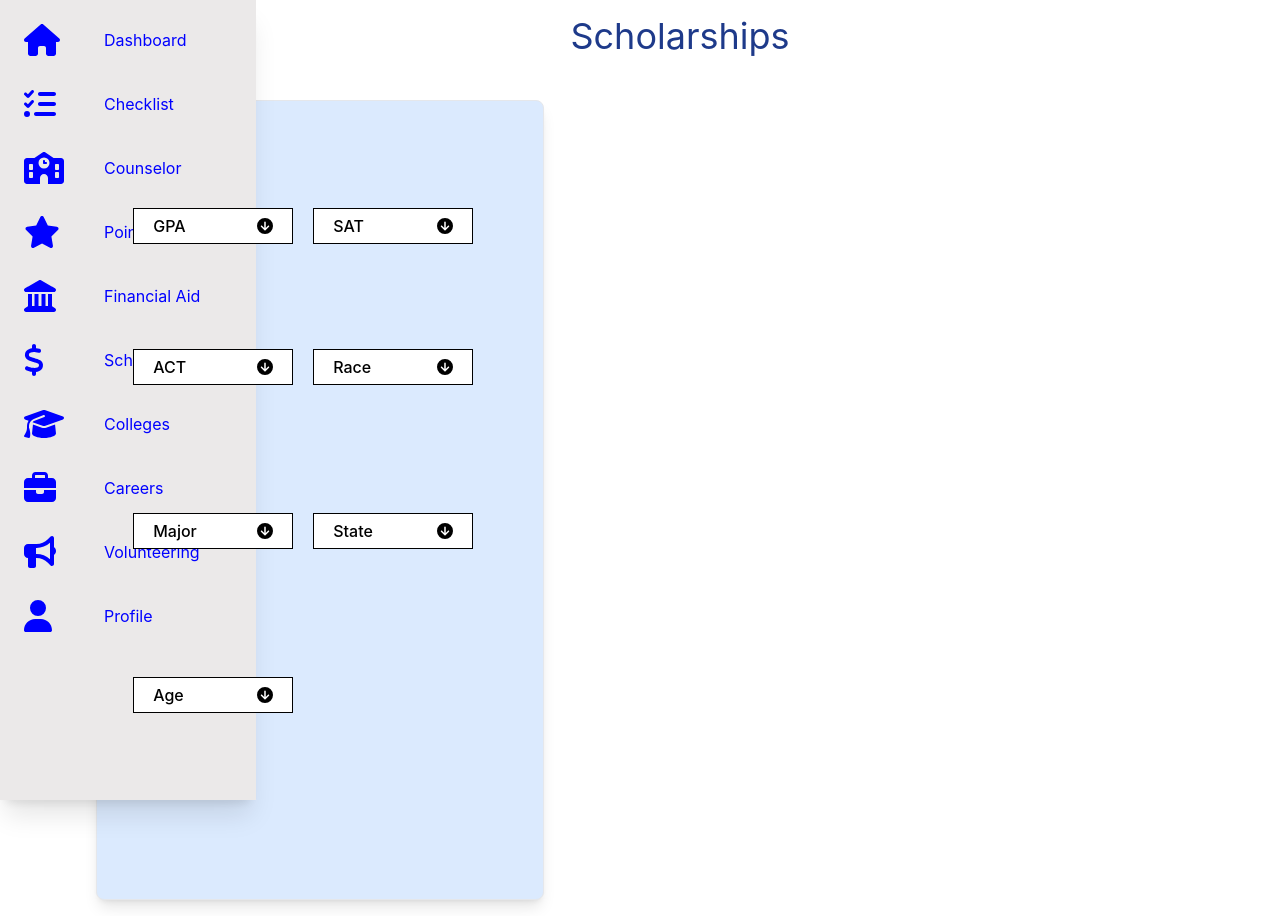
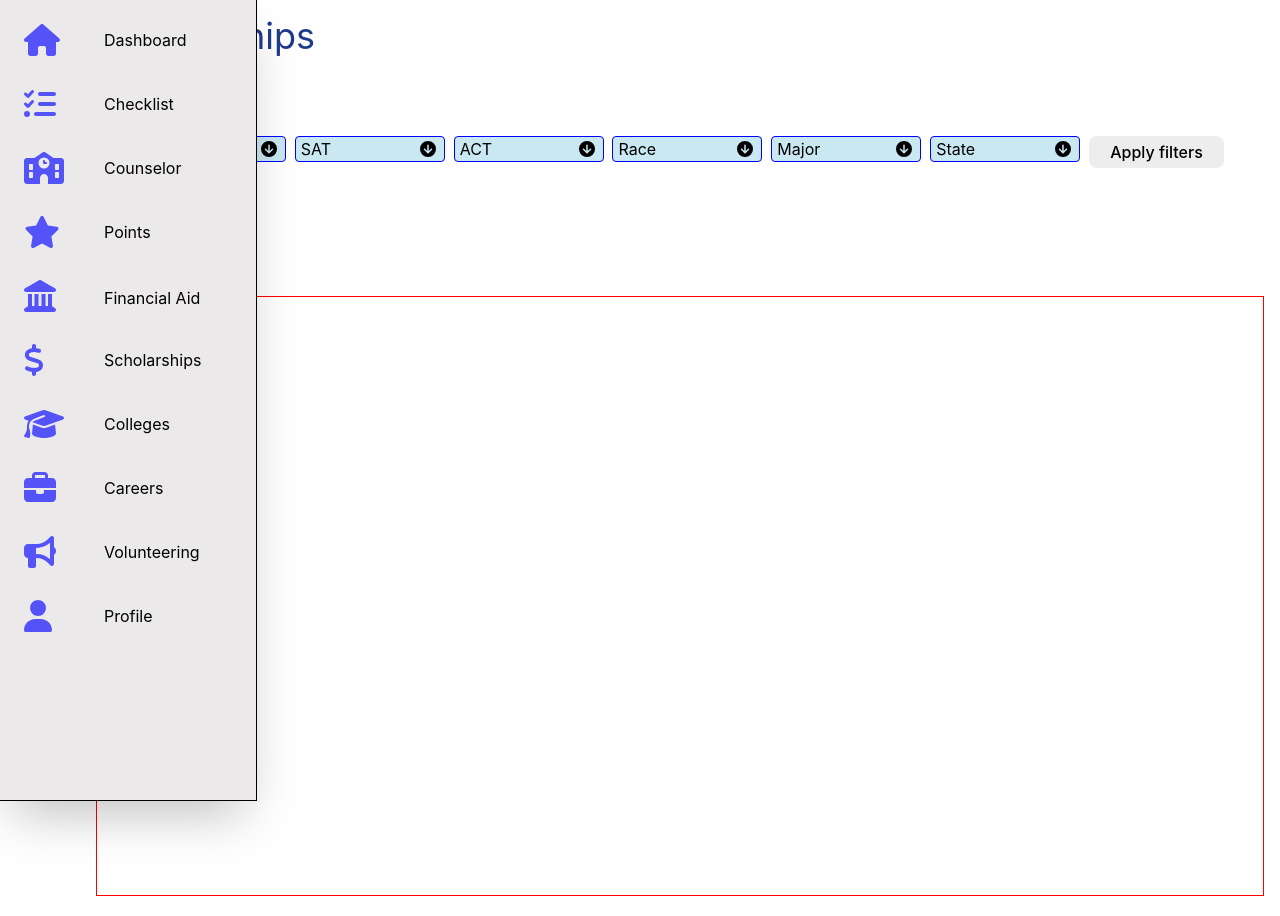
Before and after one commit to UsmanKhld/HiScholar-Django-React, a React (Vite) app in the folder frontend/: page /scholarships in a window 1280 px wide. Built offline with nearby package versions, Linux system fonts and the light colour scheme.

Commit message:
scholarships changes

```diff
--- /dev/null
+++ b/frontend/src/Components/Dropdown/Dropdown.css
@@ -0,0 +1,42 @@
+.dropdown_container {
+    display: flex;
+    justify-content: space-between;
+    border-width: 1px;
+    border-color: blue;
+    width: 150px;
+    border-radius: 4px;
+    background-color:rgb(201, 232, 242);
+    padding-left: 5px;
+}
+
+.dropdown_menu {
+    width: 150px;
+    height: 100px;
+    border-width: 1px;
+    background-color: rgb(233, 236, 237);
+    border-color: lightblue;
+}
+
+.scrollbar-thin::-webkit-scrollbar {
+    width: 4px; /* Width of the vertical scrollbar */
+    height: 4px; /* Height of the horizontal scrollbar */
+  }
+
+  .scrollbar-thin::-webkit-scrollbar-track {
+    background: #f1f1f1; /* Background of the scrollbar track */
+  }
+
+  .scrollbar-thin::-webkit-scrollbar-thumb {
+    background: #888; /* Color of the scrollbar thumb */
+    border-radius: 10px; /* Rounded corners of the scrollbar thumb */
+  }
+
+  .scrollbar-thin::-webkit-scrollbar-thumb:hover {
+    background: #555; /* Color when hovering over the scrollbar thumb */
+  }
+
+  /* Firefox scrollbar */
+  .scrollbar-thin {
+    scrollbar-width:thin;
+    scrollbar-color: #888 #f1f1f1;
+  }
--- /dev/null
+++ b/frontend/src/Components/Dropdown/Dropdown.jsx
@@ -0,0 +1,31 @@
+import React, { useState } from 'react'
+import { faCircleArrowUp, faCircleArrowDown } from '@fortawesome/free-solid-svg-icons'
+import { FontAwesomeIcon } from '@fortawesome/react-fontawesome'
+import './Dropdown.css'
+
+export const Dropdown = (props) => {
+
+    const [isOpen, setIsOpen] = useState(false);
+    const data = props.data;
+
+  return (
+    <div className='relative'>
+        <div className='dropdown_container ' onClick={() => setIsOpen(!isOpen)}>
+            {props.title}
+            <FontAwesomeIcon className='flex justify-end mr-2 mt-1' icon={isOpen ? faCircleArrowUp : faCircleArrowDown} />
+
+        </div>
+        { isOpen && (
+            <div className='dropdown_menu scrollbar-thin overflow-y-auto'>
+                {data.map((item, i) => (
+                    <div key={i}>
+                        <p>{item.filter}</p>
+                    </div>
+                ))}
+            </div>
+        )}
+    </div>
+  )
+}
+
+export default Dropdown
--- a/frontend/src/Components/Navbar/Navbar.css
+++ b/frontend/src/Components/Navbar/Navbar.css
@@ -7,6 +7,7 @@
     --tw-shadow: 0 20px 25px -5px rgb(0 0 0 / 0.1), 0 8px 10px -6px rgb(0 0 0 / 0.1);
     --tw-shadow-colored: 0 20px 25px -5px var(--tw-shadow-color), 0 8px 10px -6px var(--tw-shadow-color);
     box-shadow: var(--tw-ring-offset-shadow, 0 0 #0000), var(--tw-ring-shadow, 0 0 #0000), var(--tw-shadow);
+    z-index: 1;
 }
 
 .sidenav-nav {
@@ -40,22 +41,41 @@
 }
 
 .sidenav-link .sidenav-icons {
-    margin-right: 0.5em; /* Adjust icon margin as needed */
+    margin-right: 0.5em;
+    color: rgba(0, 0, 255, 0.644); /* Adjust icon margin as needed */
 }
 
 .sidenav-link .link-text {
     position: absolute; /* Position text absolutely */
     left: 5rem;
     display: none;
+    color: black;
 }
 
 .sidenav:hover {
     width: 16rem;
+    z-index: 1;
 }
 
 .sidenav:hover .link-text {
     display:block;
-    text-align: center;
+    text-align: left;
+
+
+}
+
+.sidenav-item:hover .link-text {
+    font-weight: bold;
+    transition-property: all;
+    transition-timing-function: cubic-bezier(0.4, 0, 0.2, 1);
+    transition-duration: 150ms;
+}
+
+.sidenav-item:hover .sidenav-icons {
+    color: blue;
+    transition-property: all;
+    transition-timing-function: cubic-bezier(0.4, 0, 0.2, 1);
+    transition-duration: 150ms;
 }
 
 .sidenav:hover .sidenav-icons {
--- a/frontend/src/Components/Navbar/Navbar.jsx
+++ b/frontend/src/Components/Navbar/Navbar.jsx
@@ -6,7 +6,7 @@ import { faHouse, faListCheck, faSchool, faStar, faLandmark, faDollarSign, faGra
 export const Navbar = () => {
   return (
     <div>
-      <nav className='sidenav'>
+      <nav className='sidenav shadow-2xl outline outline-1'>
         <ul className='sidenav-nav'>
           <li className='sidenav-item'>
             <a href='/dashboard' className='sidenav-link'>
@@ -39,7 +39,7 @@ export const Navbar = () => {
           <li className='sidenav-item'>
             <a href='/financial-aid' className='sidenav-link'>
               <FontAwesomeIcon icon={faLandmark} className='sidenav-icons fa-2x' />
-              <span className='link-text'>Financial Aid</span>
+              <span className='link-text h-5 w-32'>Financial Aid</span>
             </a>
           </li>
 
--- a/frontend/src/Pages/Scholarships/Scholarships.css
+++ b/frontend/src/Pages/Scholarships/Scholarships.css
@@ -1,18 +1,18 @@
-.scrollbar-thin::-webkit-scrollbar {
+::-webkit-scrollbar {
     width: 4px; /* Width of the vertical scrollbar */
     height: 4px; /* Height of the horizontal scrollbar */
   }
 
-  .scrollbar-thin::-webkit-scrollbar-track {
+  ::-webkit-scrollbar-track {
     background: #f1f1f1; /* Background of the scrollbar track */
   }
 
-  .scrollbar-thin::-webkit-scrollbar-thumb {
+  ::-webkit-scrollbar-thumb {
     background: #888; /* Color of the scrollbar thumb */
     border-radius: 10px; /* Rounded corners of the scrollbar thumb */
   }
 
-  .scrollbar-thin::-webkit-scrollbar-thumb:hover {
+  ::-webkit-scrollbar-thumb:hover {
     background: #555; /* Color when hovering over the scrollbar thumb */
   }
 
@@ -21,3 +21,18 @@
     scrollbar-width:thin;
     scrollbar-color: #888 #f1f1f1;
   }
+
+.filters_container {
+  margin-top: 40px;
+  height: 200px;
+  width:max;
+  padding: 40px;
+}
+
+.scholarships_container {
+  border-width: 1px;
+  border-color: red;
+  width: max;
+  height: 600px;
+  padding-left: 40px;
+}
--- a/frontend/src/Pages/Scholarships/Scholarships.jsx
+++ b/frontend/src/Pages/Scholarships/Scholarships.jsx
@@ -4,6 +4,7 @@ import { faCircleArrowUp, faCircleArrowDown } from '@fortawesome/free-solid-svg-
 import { FontAwesomeIcon } from '@fortawesome/react-fontawesome'
 import { GPA, SAT, ACT, Race, Major, State, Age } from './filters'
 import './Scholarships.css'
+import Dropdown from '../../Components/Dropdown/Dropdown'
 
 export const Scholarships = () => {
 
@@ -16,196 +17,26 @@ export const Scholarships = () => {
   return (
     <div>
       <Navbar />
-      <main>
-        <div className="text-4xl text-blue-900 flex justify-center">
+      <main >
+        <div className="text-4xl text-blue-900 ">
           Scholarships
         </div>
-        <div className="flex flex-col px-9 mt-11 h-screen w-120 border rounded-lg bg-blue-100 shadow-lg">
-          <p className="text-4xl text-blue-900 flex justify-start mt-10 mb-10">Filters</p>
-          <div className="flex mb-6 absolute top-52">
-            <div>
-              <button
-                onClick={() => handleDropdownToggle('GPA')}
-                className="bg-white h-9 flex justify-between items-center border rounded-none border-black w-40"
-              >
-                GPA
-                <div className="flex justify-end">
-                  {openDropdown !== 'GPA' ? (
-                    <FontAwesomeIcon icon={faCircleArrowDown} />
-                  ) : (
-                    <FontAwesomeIcon icon={faCircleArrowUp} />
-                  )}
-                </div>
-              </button>
 
-              {openDropdown === 'GPA' && (
-                <div className="scrollbar-thin bg-white max-h-20 w-40 overflow-y-auto border border-gray-300 mt-2">
-                  {GPA.map((item, i) => (
-                    <div key={i}>
-                      <p>{item.filter}</p>
-                    </div>
-                  ))}
-                </div>
-              )}
-            </div>
-            <div className='ml-5'>
-              <button
-                onClick={() => handleDropdownToggle('SAT')}
-                className="bg-white h-9 flex justify-between items-center border rounded-none border-black w-40"
-              >
-                SAT
-                <div className="flex justify-end">
-                  {openDropdown !== 'SAT' ? (
-                    <FontAwesomeIcon icon={faCircleArrowDown} />
-                  ) : (
-                    <FontAwesomeIcon icon={faCircleArrowUp} />
-                  )}
-                </div>
-              </button>
+        <div className='filters_container flex justify-between '>
+          <Dropdown title="GPA" data={GPA} />
+          <Dropdown title="SAT" data={SAT} />
+          <Dropdown title="ACT" data={ACT} />
+          <Dropdown title="Race" data={Race} />
+          <Dropdown title="Major" data={Major} />
+          <Dropdown title="State" data={State} />
+          <button className='h-8 flex items-center'>Apply filters</button>
+        </div>
 
-              {openDropdown === 'SAT' && (
-                <div className="scrollbar-thin bg-white max-h-20 w-40 overflow-y-auto border border-gray-300 mt-2">
-                  {SAT.map((item, i) => (
-                    <div key={i}>
-                      <p>{item.filter}</p>
-                    </div>
-                  ))}
-                </div>
-              )}
-            </div>
-          </div>
-          <div className="flex relative top-32 ">
-            <div>
-              <button
-                onClick={() => handleDropdownToggle('ACT')}
-                className="bg-white h-9 flex justify-between items-center border rounded-none border-black w-40"
-              >
-                ACT
-                <div className="flex justify-end">
-                  {openDropdown !== 'ACT' ? (
-                    <FontAwesomeIcon icon={faCircleArrowDown} />
-                  ) : (
-                    <FontAwesomeIcon icon={faCircleArrowUp} />
-                  )}
-                </div>
-              </button>
+        <div className='scholarships_container'>
 
-              {openDropdown === 'ACT' && (
-                <div className="scrollbar-thin bg-white max-h-20 w-40 overflow-y-auto border border-gray-300 mt-2">
-                  {ACT.map((item, i) => (
-                    <div key={i}>
-                      <p>{item.filter}</p>
-                    </div>
-                  ))}
-                </div>
-              )}
-            </div>
-            <div className='ml-5'>
-              <button
-                onClick={() => handleDropdownToggle('Race')}
-                className="bg-white h-9 flex justify-between items-center border rounded-none border-black w-40"
-              >
-                Race
-                <div className="flex justify-end">
-                  {openDropdown !== 'Race' ? (
-                    <FontAwesomeIcon icon={faCircleArrowDown} />
-                  ) : (
-                    <FontAwesomeIcon icon={faCircleArrowUp} />
-                  )}
-                </div>
-              </button>
+        </div>
 
-              {openDropdown === 'Race' && (
-                <div className="scrollbar-thin bg-white max-h-20 w-40 overflow-y-auto border border-gray-300 mt-2">
-                  {Race.map((item, i) => (
-                    <div key={i}>
-                      <p>{item.filter}</p>
-                    </div>
-                  ))}
-                </div>
-              )}
-            </div>
-          </div>
-          <div className="flex relative top-64 ">
-            <div>
-              <button
-                onClick={() => handleDropdownToggle('Major')}
-                className="bg-white h-9 flex justify-between items-center border rounded-none border-black w-40"
-              >
-                Major
-                <div className="flex justify-end">
-                  {openDropdown !== 'Major' ? (
-                    <FontAwesomeIcon icon={faCircleArrowDown} />
-                  ) : (
-                    <FontAwesomeIcon icon={faCircleArrowUp} />
-                  )}
-                </div>
-              </button>
 
-              {openDropdown === 'Major' && (
-                <div className="scrollbar-thin bg-white max-h-20 w-40 overflow-y-auto border border-gray-300 mt-2">
-                  {Major.map((item, i) => (
-                    <div key={i}>
-                      <p>{item.filter}</p>
-                    </div>
-                  ))}
-                </div>
-              )}
-            </div>
-            <div className='ml-5'>
-              <button
-                onClick={() => handleDropdownToggle('State')}
-                className="bg-white h-9 flex justify-between items-center border rounded-none border-black w-40"
-              >
-                State
-                <div className="flex justify-end">
-                  {openDropdown !== 'State' ? (
-                    <FontAwesomeIcon icon={faCircleArrowDown} />
-                  ) : (
-                    <FontAwesomeIcon icon={faCircleArrowUp} />
-                  )}
-                </div>
-              </button>
-
-              {openDropdown === 'State' && (
-                <div className="scrollbar-thin bg-white max-h-20 w-40 overflow-y-auto border border-gray-300 mt-2">
-                  {State.map((item, i) => (
-                    <div key={i}>
-                      <p>{item.filter}</p>
-                    </div>
-                  ))}
-                </div>
-              )}
-            </div>
-          </div>
-          <div className="flex relative top-96">
-            <div>
-              <button
-                onClick={() => handleDropdownToggle('Age')}
-                className="bg-white h-9 flex justify-between items-center border rounded-none border-black w-40 "
-              >
-                Age
-                <div className="flex justify-end">
-                  {openDropdown !== 'Age' ? (
-                    <FontAwesomeIcon icon={faCircleArrowDown} />
-                  ) : (
-                    <FontAwesomeIcon icon={faCircleArrowUp} />
-                  )}
-                </div>
-              </button>
-
-              {openDropdown === 'Age' && (
-                <div className="scrollbar-thin bg-white max-h-20 w-40 overflow-y-auto border border-gray-300 mt-2">
-                  {Age.map((item, i) => (
-                    <div key={i}>
-                      <p>{item.filter}</p>
-                    </div>
-                  ))}
-                </div>
-              )}
-            </div>
-          </div>
-        </div>
       </main>
     </div>
   );
```
